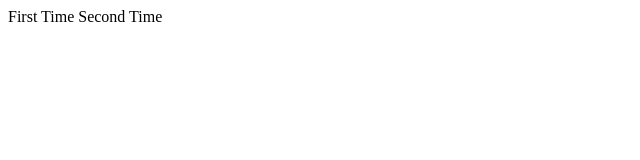
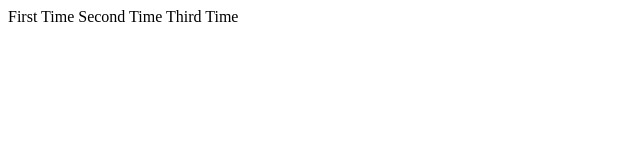
Before and after one commit to gourab-sinha/CS50, a plain HTML site: page lecture1/Index.html in a window 1280 px wide. Shown: the full height of the page, 0-640 px from the left. Drawn offline with Linux system fonts and the light colour scheme.

Commit message:
New feature added

```diff
--- a/lecture1/Index.html
+++ b/lecture1/Index.html
@@ -1,5 +1,6 @@
 <!doctype html>
 <head><title> Lecture1</title></head>
 <body>First Time
-      Second Time</body>
+      Second Time
+      Third Time</body>
 </html>
```
